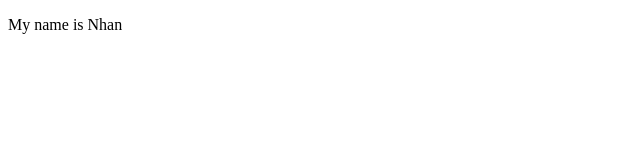
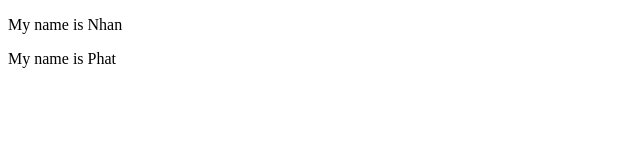
Before and after one commit to ttphat22/Website-test, a plain HTML site: page index.html in a window 1280 px wide. Shown: the full height of the page, 0-640 px from the left. Drawn offline with Linux system fonts and the light colour scheme.

Commit message:
phat update

```diff
--- a/index.html
+++ b/index.html
@@ -8,5 +8,6 @@
 </head>
 <body>
     <p>My name is Nhan</p>
+    <p>My name is Phat</p>
 </body>
 </html>
```
